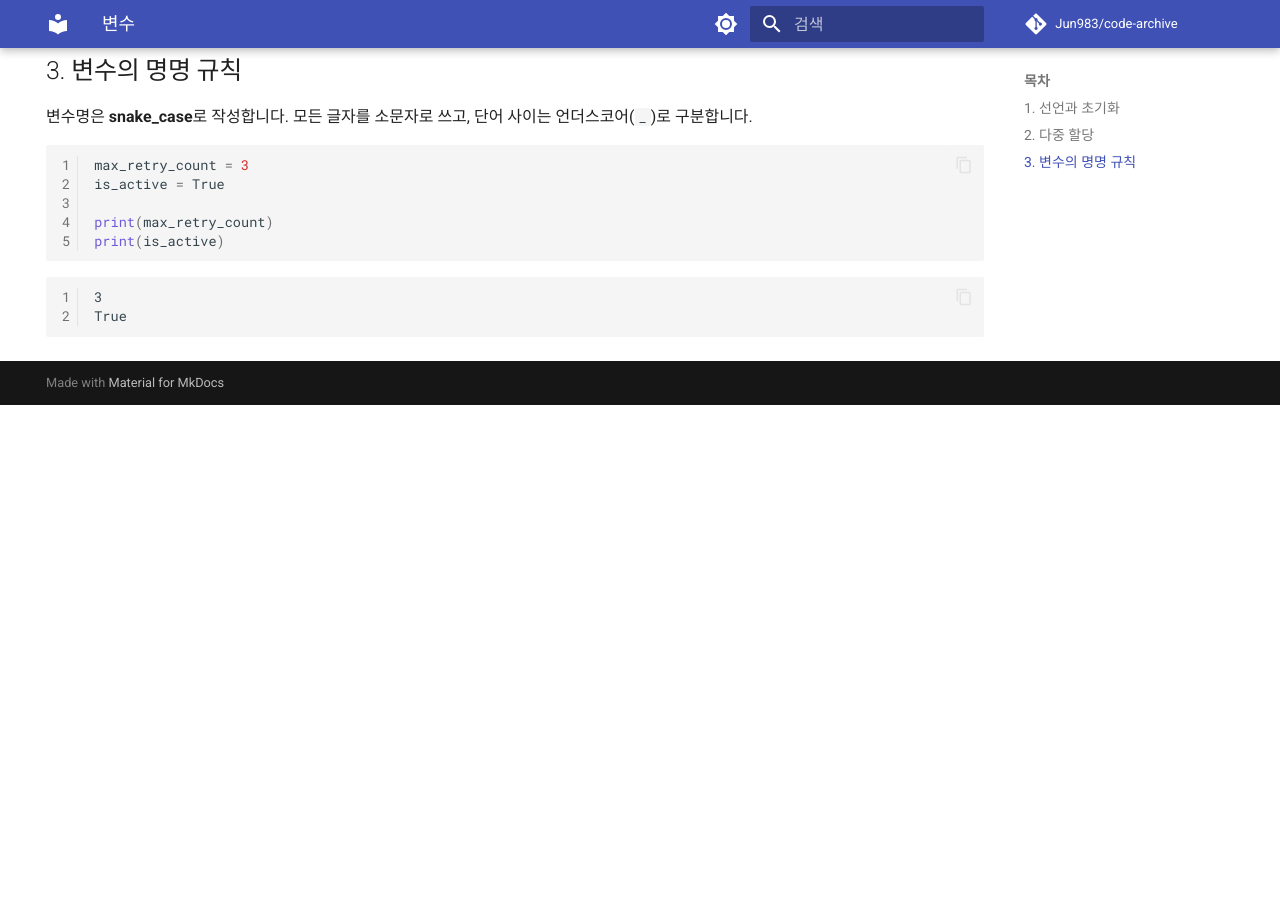
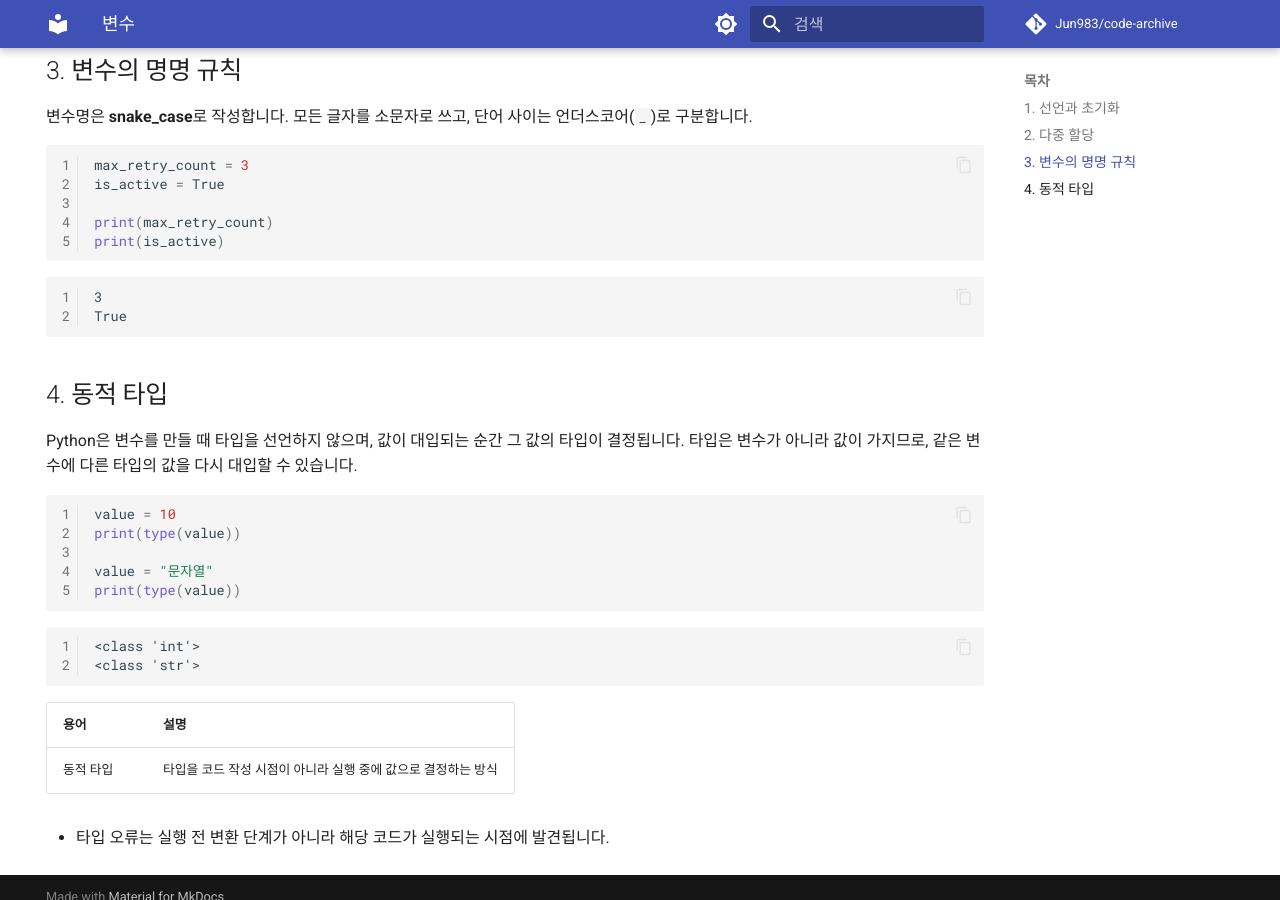
Before and after one commit to Jun983/code-archive, an MkDocs documentation site: the page built from docs/python/variable.md, in a window 1280 px wide and 900 px high, scrolled down 1127 px. Built offline with MkDocs 1.6.1 and Material for MkDocs 9.7.7, drawn with Linux system fonts in a browser that asks for light colours; comment, search, counter and statistics services are not loaded; before the commit the page ends 1532 px from its top, so only the background shows below that.

Commit message:
docs(python): 동적 타입 섹션을 변수 문서로 이동
Co-Authored-By: Claude Sonnet 5.5 <noreply@anthropic.com>

````diff
--- a/docs/python/index.md
+++ b/docs/python/index.md
@@ -18,8 +18,8 @@ Python은 간결한 문법과 동적 타입 시스템을 갖춘 인터프리터
 | 2 | [개발환경 설정](setup.md) | Winget, Miniconda, VSCode, Python 설치 및 프로젝트 생성 |
 | 3 | [프로그램 구조](program-structure.md) | 첫 프로그램, 실행 순서, 주석, 들여쓰기 |
 | 4 | [출력](output.md) | print, 이스케이프 문자, sep, end |
-| 5 | [타입](type.md) | 내장 타입, 동적 타입 |
-| 6 | [변수](variable.md) | 선언과 초기화, 다중 할당, 명명 규칙 |
+| 5 | [타입](type.md) | 내장 타입, 타입 확인 |
+| 6 | [변수](variable.md) | 선언과 초기화, 다중 할당, 명명 규칙, 동적 타입 |
 | 7 | [문자열](string.md) | 선언, 주요 메서드, f-string |
 | 8 | [형변환](casting.md) | int, float, str 변환 |
 | 9 | [연산자](operator.md) | 산술, 대입, 비교, 논리, 멤버십, 삼항 |
--- a/docs/python/variable.md
+++ b/docs/python/variable.md
@@ -70,3 +70,26 @@ print(is_active)
 3
 True
 ```
+
+## 4. 동적 타입
+
+Python은 변수를 만들 때 타입을 선언하지 않으며, 값이 대입되는 순간 그 값의 타입이 결정됩니다. 타입은 변수가 아니라 값이 가지므로, 같은 변수에 다른 타입의 값을 다시 대입할 수 있습니다.
+
+```python
+value = 10
+print(type(value))
+
+value = "문자열"
+print(type(value))
+```
+
+```text
+<class 'int'>
+<class 'str'>
+```
+
+| 용어 | 설명 |
+|---|---|
+| 동적 타입 | 타입을 코드 작성 시점이 아니라 실행 중에 값으로 결정하는 방식 |
+
+- 타입 오류는 실행 전 변환 단계가 아니라 해당 코드가 실행되는 시점에 발견됩니다.
````
Also changed, not shown: docs/python/type.md (+1 -24 lines).
